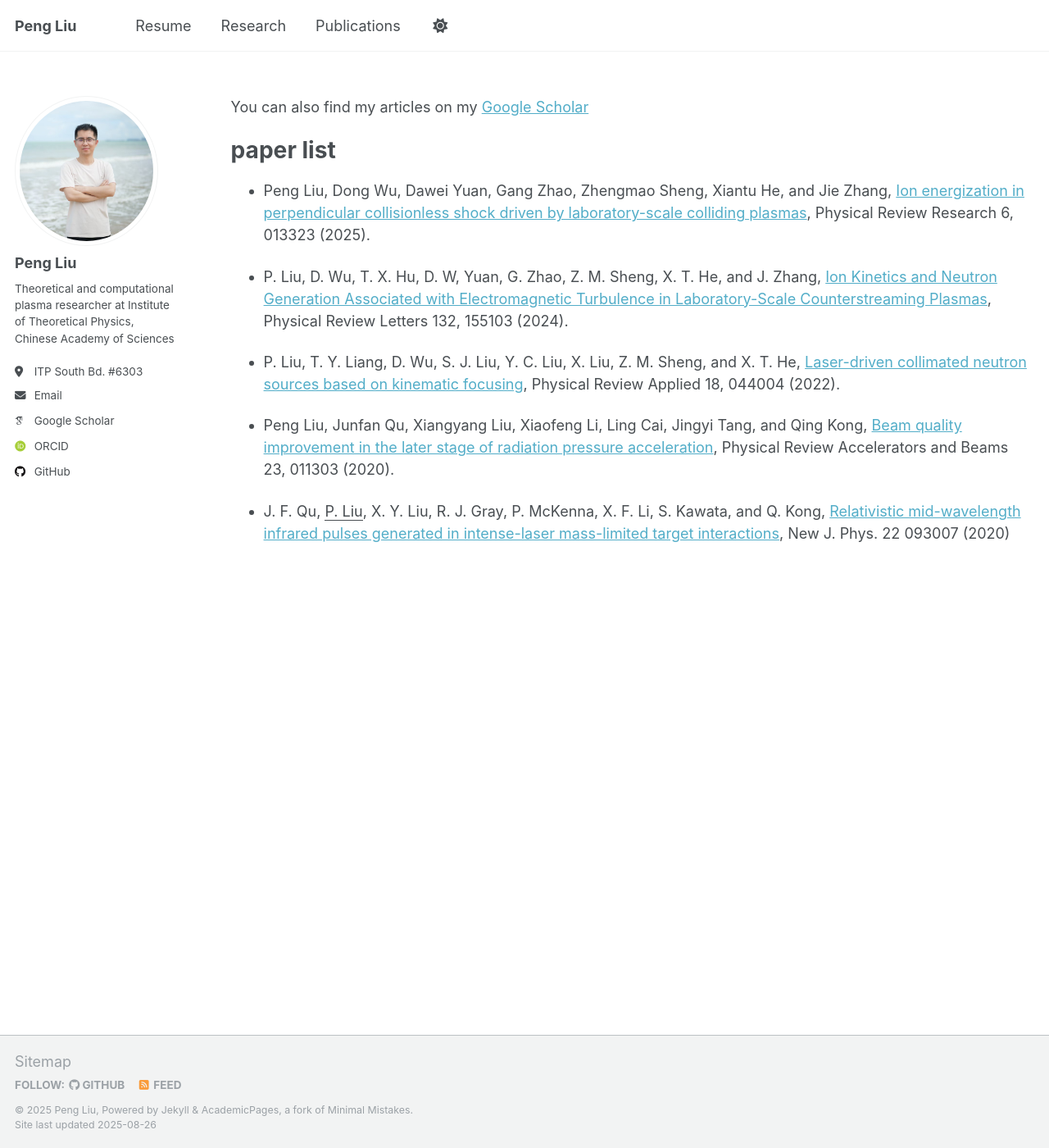
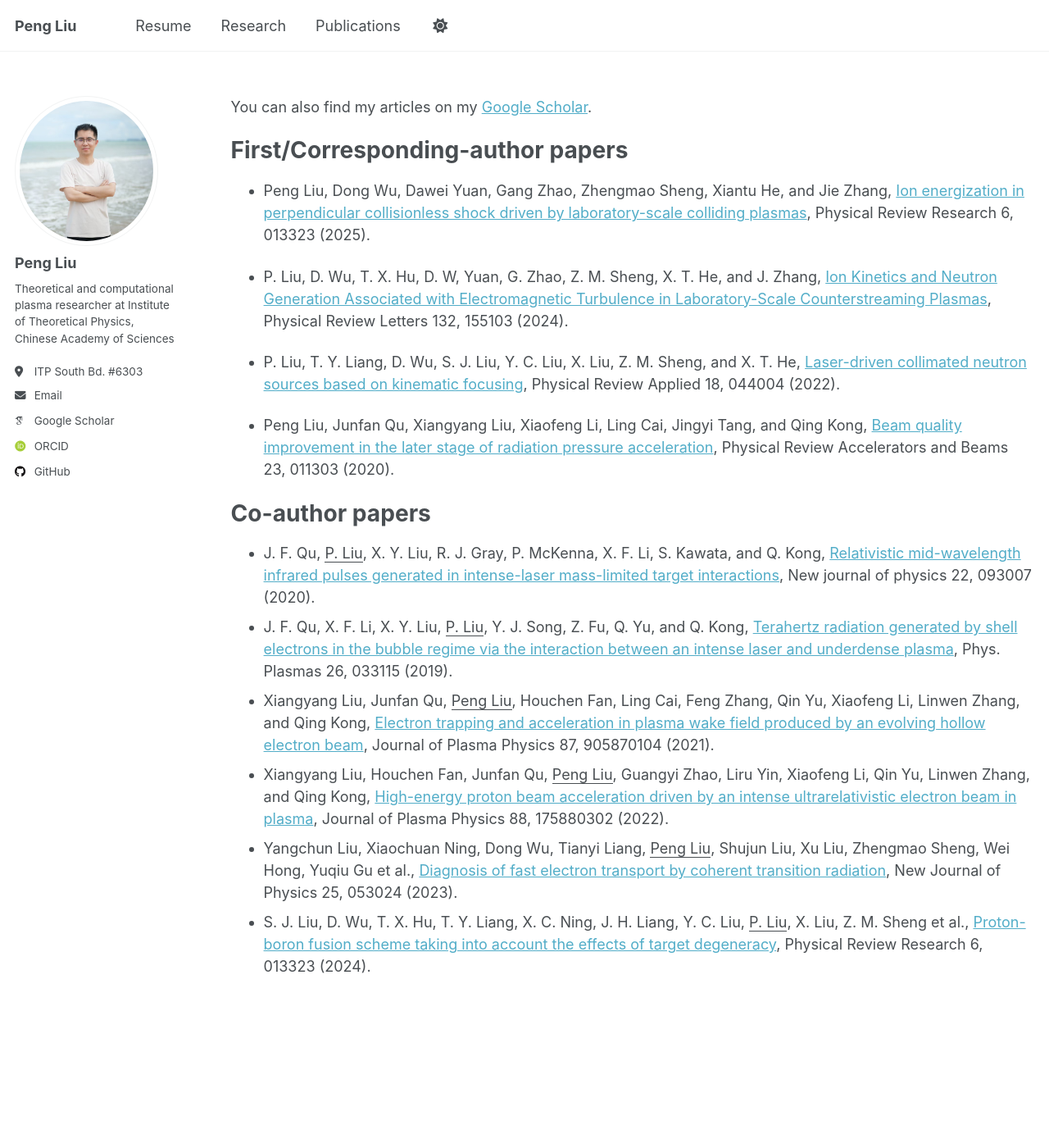
Before and after one commit to pliulfcuigithub/pliulfcuigithub.github.io, a Jekyll site: the page built from _pages/publications.md, in a window 1280 px wide and 1400 px high. Shown: the whole window at 82% size. Built offline with Jekyll 4.4.1, drawn with Linux system fonts in a browser that asks for light colours; some web fonts are replaced.

Commit message:
Update publications.md

```diff
--- a/_pages/publications.md
+++ b/_pages/publications.md
@@ -6,9 +6,9 @@ author_profile: true
 
 {% include base_path %}
 
-You can also find my articles on my [Google Scholar](https://scholar.google.com/citations?hl=en&user=lDU18aIAAAAJ)
+You can also find my articles on my [Google Scholar](https://scholar.google.com/citations?hl=en&user=lDU18aIAAAAJ).
 
-paper list
+First/Corresponding-author papers
 ======
 * Peng Liu, Dong Wu, Dawei Yuan, Gang Zhao, Zhengmao Sheng, Xiantu He, and Jie Zhang, [Ion energization in perpendicular collisionless shock driven by laboratory-scale colliding plasmas](https://journals.aps.org/prresearch/abstract/10.1103/PhysRevResearch.7.013267), Physical Review Research 6, 013323 (2025).
 
@@ -18,11 +18,16 @@ paper list
 
 * Peng Liu, Junfan Qu, Xiangyang Liu, Xiaofeng Li, Ling Cai, Jingyi Tang, and Qing Kong, [Beam quality improvement in the later stage of radiation pressure acceleration](https://journals.aps.org/prab/abstract/10.1103/PhysRevAccelBeams.23.011303), Physical Review Accelerators and Beams 23, 011303 (2020).
 
-* J. F. Qu, <u>P. Liu</u>, X. Y. Liu, R. J. Gray, P. McKenna, X. F. Li, S. Kawata, and Q. Kong, [Relativistic mid-wavelength infrared pulses generated in intense-laser mass-limited target interactions](https://iopscience.iop.org/article/10.1088/1367-2630/abaab0), New J. Phys. 22 093007 (2020)
 
-[//]: Co-authored publications
-[//]: ======
 
+Co-author papers
+======
+* J. F. Qu, <u>P. Liu</u>, X. Y. Liu, R. J. Gray, P. McKenna, X. F. Li, S. Kawata, and Q. Kong, [Relativistic mid-wavelength infrared pulses generated in intense-laser mass-limited target interactions](https://iopscience.iop.org/article/10.1088/1367-2630/abaab0), New journal of physics 22, 093007 (2020).
+* J. F. Qu, X. F. Li, X. Y. Liu, <u>P. Liu</u>, Y. J. Song, Z. Fu, Q. Yu, and Q. Kong, [Terahertz radiation generated by shell electrons in the bubble regime via the interaction between an intense laser and underdense plasma](https://pubs.aip.org/aip/pop/article-abstract/26/3/033115/699494/Terahertz-radiation-generated-by-shell-electrons?redirectedFrom=fulltext), Phys. Plasmas 26, 033115 (2019).
+* Xiangyang Liu, Junfan Qu, <u>Peng Liu</u>, Houchen Fan, Ling Cai, Feng Zhang, Qin Yu, Xiaofeng Li, Linwen Zhang, and Qing Kong, [Electron trapping and acceleration in plasma wake field produced by an evolving hollow electron beam](http://dx.doi.org/10.1017/s0022377820001555), Journal of Plasma Physics 87, 905870104 (2021).
+* Xiangyang Liu, Houchen Fan, Junfan Qu, <u>Peng Liu</u>, Guangyi Zhao, Liru Yin, Xiaofeng Li, Qin Yu, Linwen Zhang, and Qing Kong, [High-energy proton beam acceleration driven by an intense ultrarelativistic electron beam in plasma](http://dx.doi.org/10.1017/s0022377822000447), Journal of Plasma Physics 88, 175880302 (2022).
+* Yangchun Liu, Xiaochuan Ning, Dong Wu, Tianyi Liang, <u>Peng Liu</u>, Shujun Liu, Xu Liu, Zhengmao Sheng, Wei Hong, Yuqiu Gu et al., [Diagnosis of fast electron transport by coherent transition radiation](https://doi.org/10.1088/1367-2630/acd4de), New Journal of Physics 25, 053024 (2023).
+* S. J. Liu, D. Wu, T. X. Hu, T. Y. Liang, X. C. Ning, J. H. Liang, Y. C. Liu, <u>P. Liu</u>, X. Liu, Z. M. Sheng et al., [Proton-boron fusion scheme taking into account the effects of target degeneracy](https://doi.org/10.1103/PhysRevResearch.6.013323), Physical Review Research 6, 013323 (2024).
 
 [//]: <> Preprints
 [//]: <> ======
```
